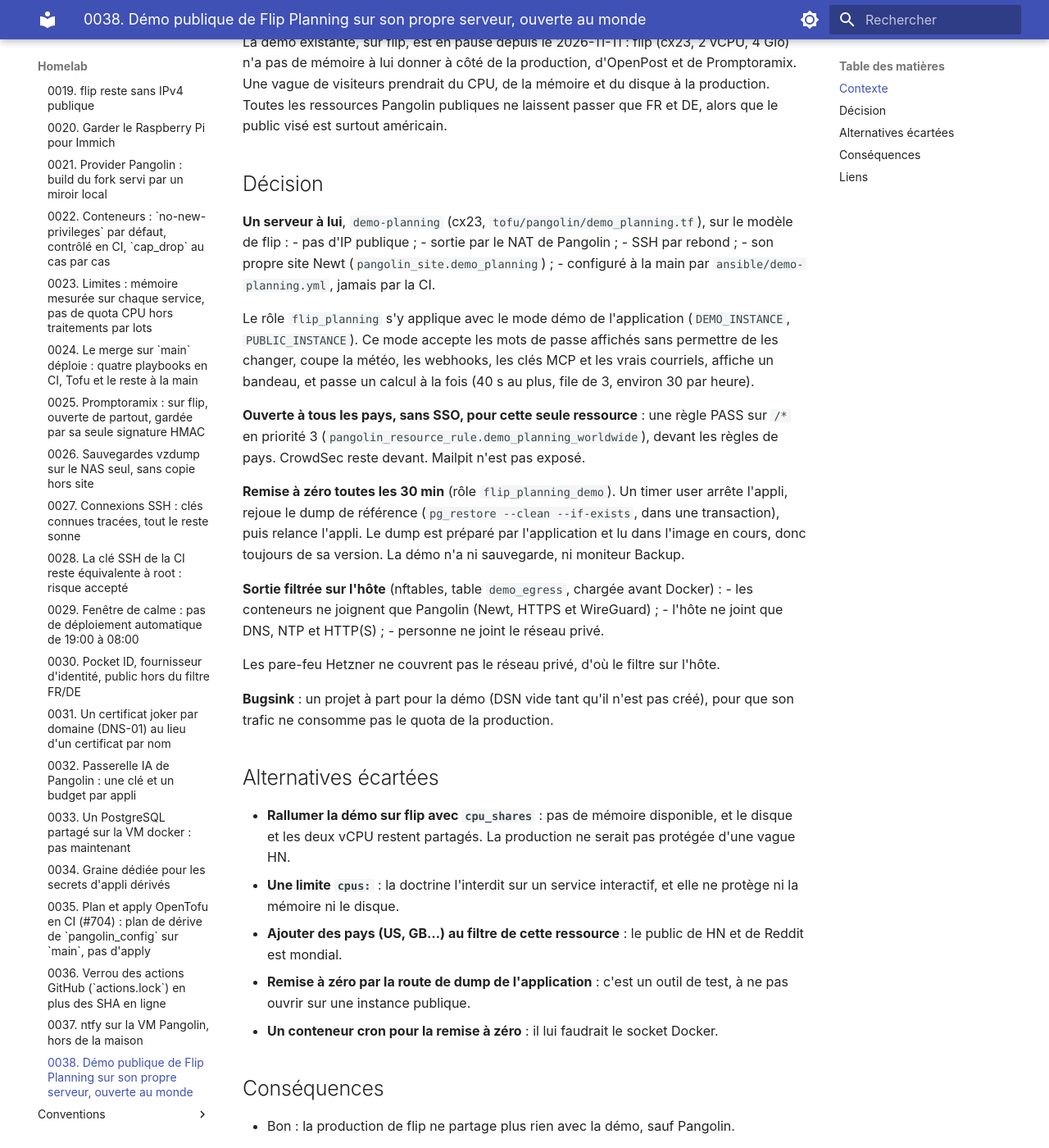
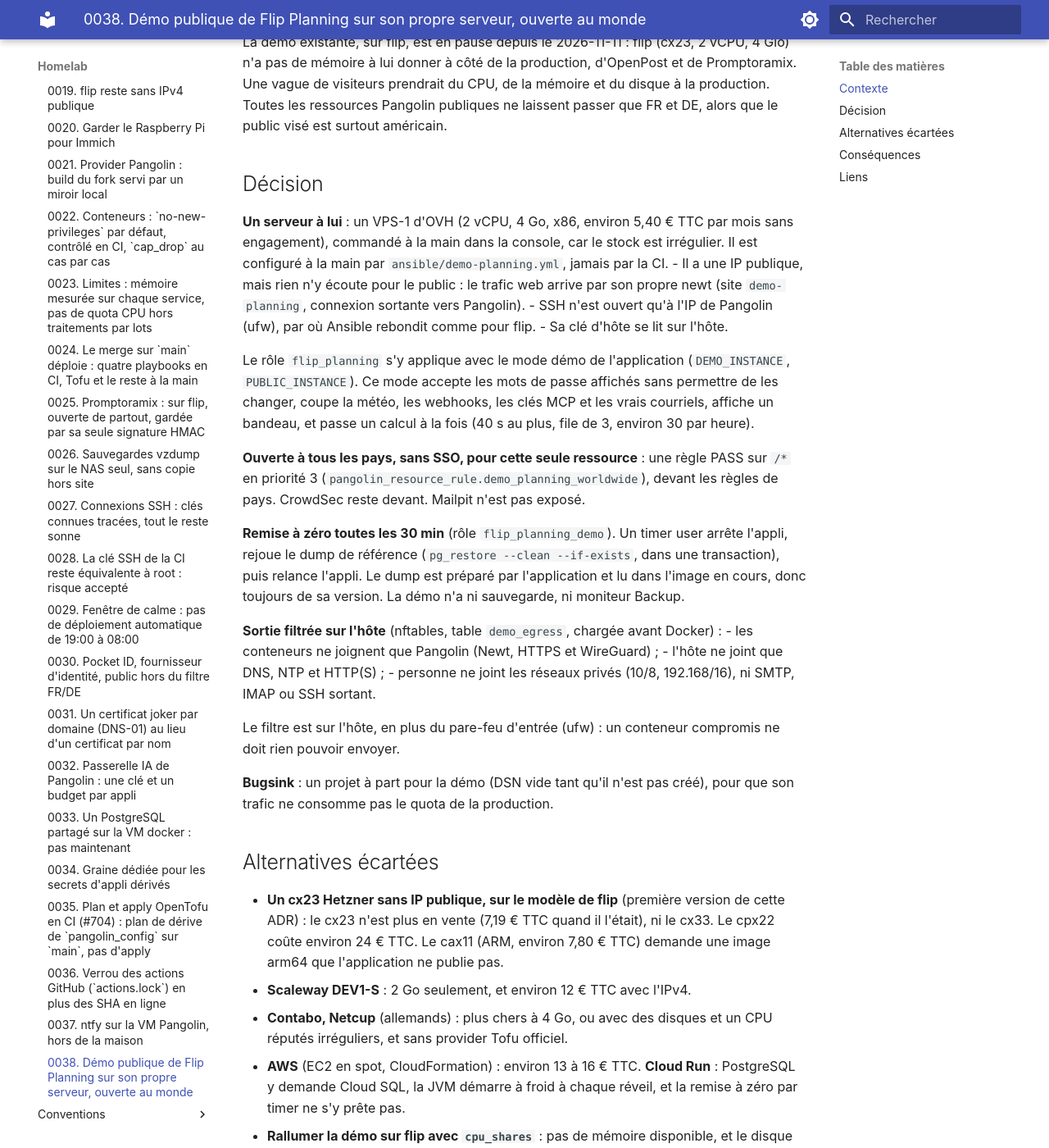
Before and after one commit to sylvainmetayer/homelab, an MkDocs documentation site: the page built from docs/adr/0038-demo-planning-publique.md, in a window 1280 px wide and 1400 px high, scrolled down 451 px. Shown: the whole window at 82% size. Built offline with MkDocs 1.6.1 and Material for MkDocs 9.7.7, drawn with Linux system fonts in a browser that asks for light colours; some of the changed text lies outside the part shown.

Commit message:
refactor(demo_planning): VPS OVH au lieu d'un cx23 Hetzner, revue
Le cx23 n'est plus en vente : la démo publique passe sur un VPS-1 d'OVH
(environ 5,40 € TTC par mois), commandé à la main, entrée statique de
l'inventaire. SSH ouvert à Pangolin seul, rebond d'Ansible comme pour
flip, play bootstrap pour le compte sylvain. Résolveurs fixes (Quad9)
pour Docker et le filtre de sortie, réseaux privés 10/8 et 192.168/16
refusés.

Revue : DNS des conteneurs autorisé, demo-egress après nftables.service,
remise à zéro qui relance l'appli et nettoie quelle que soit la sortie et
coupe les sessions restantes avant de restaurer, demo-planning.yml dans
MANUAL_PLAYBOOKS, exception monde dans AGENTS.md.

Claude-Session: https://claude.ai/code/session_01EfxfYAKoCBMpM86XDs88H9

```diff
--- a/docs/adr/0038-demo-planning-publique.md
+++ b/docs/adr/0038-demo-planning-publique.md
@@ -11,12 +11,10 @@ La démo existante, sur flip, est en pause depuis le 2026-11-11 : flip (cx23, 2
 
 ## Décision
 
-**Un serveur à lui**, `demo-planning` (cx23, `tofu/pangolin/demo_planning.tf`), sur le modèle de flip :
-- pas d'IP publique ;
-- sortie par le NAT de Pangolin ;
-- SSH par rebond ;
-- son propre site Newt (`pangolin_site.demo_planning`) ;
-- configuré à la main par `ansible/demo-planning.yml`, jamais par la CI.
+**Un serveur à lui** : un VPS-1 d'OVH (2 vCPU, 4 Go, x86, environ 5,40 € TTC par mois sans engagement), commandé à la main dans la console, car le stock est irrégulier. Il est configuré à la main par `ansible/demo-planning.yml`, jamais par la CI.
+- Il a une IP publique, mais rien n'y écoute pour le public : le trafic web arrive par son propre newt (site `demo-planning`, connexion sortante vers Pangolin).
+- SSH n'est ouvert qu'à l'IP de Pangolin (ufw), par où Ansible rebondit comme pour flip.
+- Sa clé d'hôte se lit sur l'hôte.
 
 Le rôle `flip_planning` s'y applique avec le mode démo de l'application (`DEMO_INSTANCE`, `PUBLIC_INSTANCE`). Ce mode accepte les mots de passe affichés sans permettre de les changer, coupe la météo, les webhooks, les clés MCP et les vrais courriels, affiche un bandeau, et passe un calcul à la fois (40 s au plus, file de 3, environ 30 par heure).
 
@@ -27,14 +25,18 @@ Le rôle `flip_planning` s'y applique avec le mode démo de l'application (`DEMO
 **Sortie filtrée sur l'hôte** (nftables, table `demo_egress`, chargée avant Docker) :
 - les conteneurs ne joignent que Pangolin (Newt, HTTPS et WireGuard) ;
 - l'hôte ne joint que DNS, NTP et HTTP(S) ;
-- personne ne joint le réseau privé.
+- personne ne joint les réseaux privés (10/8, 192.168/16), ni SMTP, IMAP ou SSH sortant.
 
-Les pare-feu Hetzner ne couvrent pas le réseau privé, d'où le filtre sur l'hôte.
+Le filtre est sur l'hôte, en plus du pare-feu d'entrée (ufw) : un conteneur compromis ne doit rien pouvoir envoyer.
 
 **Bugsink** : un projet à part pour la démo (DSN vide tant qu'il n'est pas créé), pour que son trafic ne consomme pas le quota de la production.
 
 ## Alternatives écartées
 
+- **Un cx23 Hetzner sans IP publique, sur le modèle de flip** (première version de cette ADR) : le cx23 n'est plus en vente (7,19 € TTC quand il l'était), ni le cx33. Le cpx22 coûte environ 24 € TTC. Le cax11 (ARM, environ 7,80 € TTC) demande une image arm64 que l'application ne publie pas.
+- **Scaleway DEV1-S** : 2 Go seulement, et environ 12 € TTC avec l'IPv4.
+- **Contabo, Netcup** (allemands) : plus chers à 4 Go, ou avec des disques et un CPU réputés irréguliers, et sans provider Tofu officiel.
+- **AWS** (EC2 en spot, CloudFormation) : environ 13 à 16 € TTC. **Cloud Run** : PostgreSQL y demande Cloud SQL, la JVM démarre à froid à chaque réveil, et la remise à zéro par timer ne s'y prête pas.
 - **Rallumer la démo sur flip avec `cpu_shares`** : pas de mémoire disponible, et le disque et les deux vCPU restent partagés. La production ne serait pas protégée d'une vague HN.
 - **Une limite `cpus:`** : la doctrine l'interdit sur un service interactif, et elle ne protège ni la mémoire ni le disque.
 - **Ajouter des pays (US, GB…) au filtre de cette ressource** : le public de HN et de Reddit est mondial.
@@ -46,13 +48,13 @@ Les pare-feu Hetzner ne couvrent pas le réseau privé, d'où le filtre sur l'h
 - Bon : la production de flip ne partage plus rien avec la démo, sauf Pangolin.
 - Bon : une base cassée ou un mot de passe changé ne dure pas plus de 30 min.
 - Mauvais : tout le trafic de la démo passe par la VM Pangolin, qui porte aussi Pocket ID, ntfy et le NAT de flip. À surveiller pendant une vague (Beszel).
-- Mauvais : un serveur de plus à payer (cx23) et à tenir à jour, à la main.
+- Mauvais : un hôte de plus, hors de Hetzner, à payer (VPS-1) et à tenir à jour à la main. Son IP publique est connue d'OVH et de quiconque scanne : SSH est fermé à tous sauf Pangolin, et aucun port web n'y est ouvert.
 - Mauvais : la ressource est ouverte à tous les pays. Tout ce que le filtre FR/DE arrêtait passe : seuls CrowdSec et le mode démo de l'application la gardent.
 - Mauvais : une coupure d'environ 20 s toutes les 30 min. Le moniteur Uptime Kuma (300 s, une reprise à 60 s) la tolère.
 - L'ancienne démo, en pause sur flip, est à décommissionner (`decommission_app` sur flip, puis retirer son entrée de `flip.yml`). Son dépôt Borg est exclu du test de restauration d'ici là.
 
 ## Liens
 
-- `tofu/pangolin/demo_planning.tf`, `tofu/pangolin_config/website_demo_planning.tf`, `tofu/pangolin_config/nodes.tf`, `ansible/demo-planning.yml`, `ansible/roles/flip_planning_demo/`.
+- `ansible/inventory/hosts`, `tofu/pangolin_config/website_demo_planning.tf`, `tofu/pangolin_config/nodes.tf`, `ansible/demo-planning.yml`, `ansible/roles/flip_planning_demo/`.
 - ADR de l'application sur son mode démo (dépôt `planning-equipes`).
 - [0037](0037-ntfy-sur-la-vm-pangolin.md) (charge de la VM Pangolin).
```
Also changed, not shown: AGENTS.md (+2 -2 lines), ansible/roles/flip_planning_demo/README.md (+3 -2 lines), docs/apps.md (+1 -1 lines), 13 other files.
